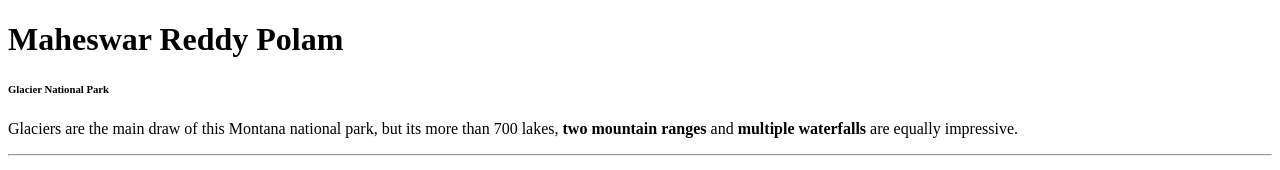
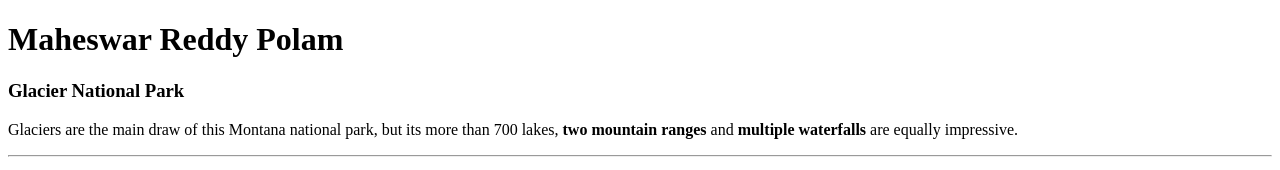
Before and after one commit to 44-563-WebApps-F23/44563-webapps-f23-assignment3-maheswarreddy-polam, a plain HTML site: page index.html in a window 1280 px wide. Shown: the top 170 px of the page. Drawn offline with Linux system fonts and the light colour scheme.

Commit message:
modified

```diff
--- a/index.html
+++ b/index.html
@@ -5,7 +5,7 @@
     </head>
     <body>
         <h1>Maheswar Reddy Polam</h1>
-        <h6>Glacier National Park</h6>
+        <h3>Glacier National Park</h3>
         <p>Glaciers are the main draw of this Montana national park, but its more than 700 lakes,
              <b>two mountain ranges</b> and <b>multiple waterfalls</b> are equally impressive.
         </p>
```
